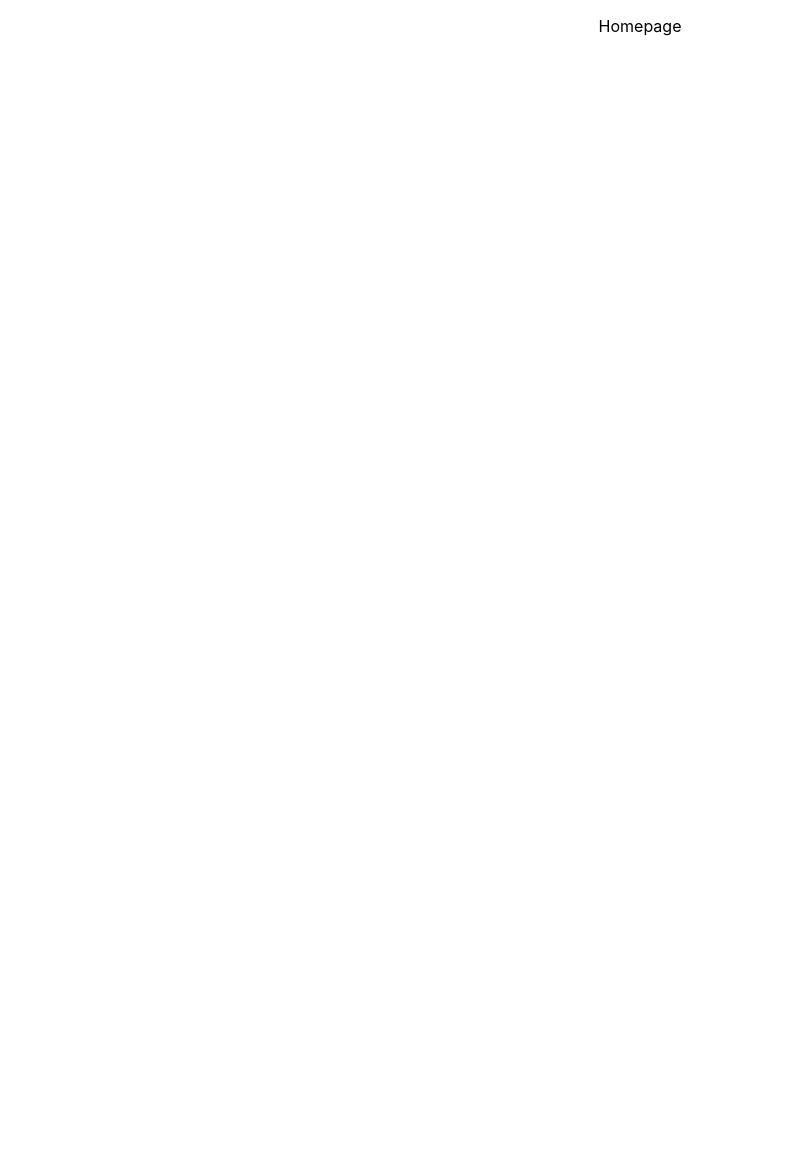
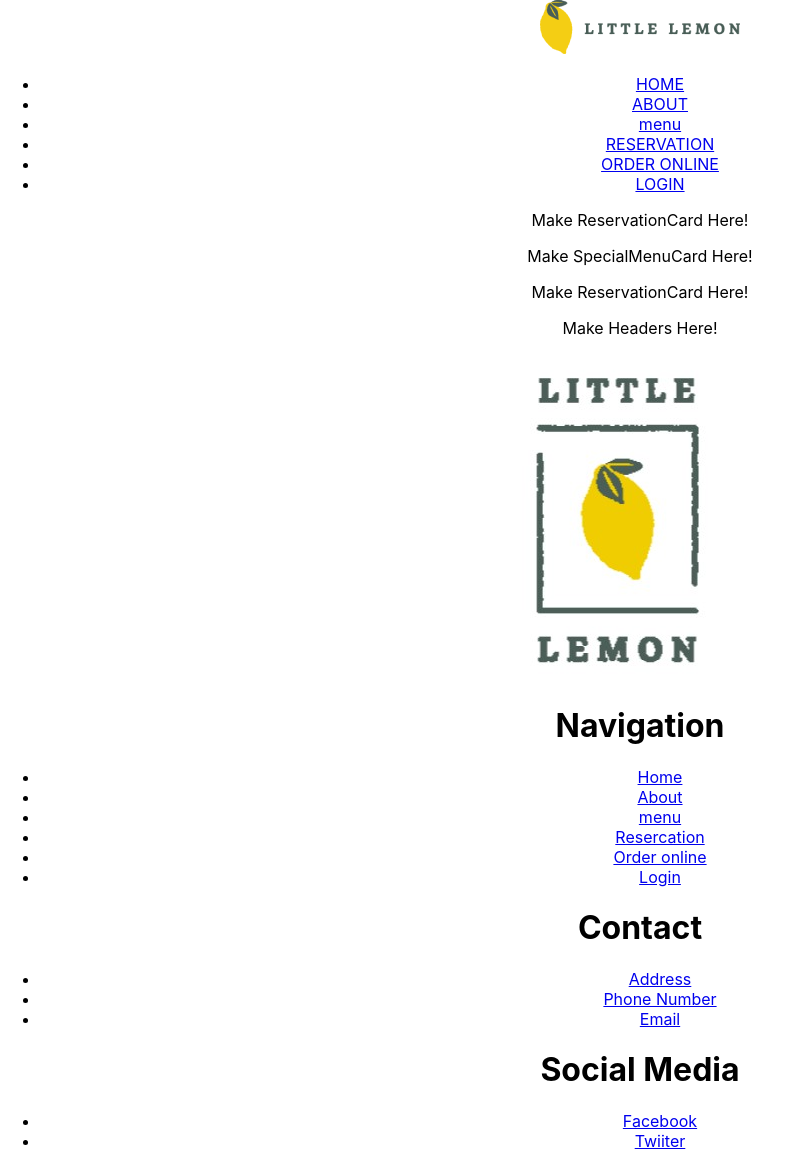
Before and after one commit to HermaeusMorea/little-lemon, a React (Create React App) app: page / in a window 1280 px wide. Shown: the whole page, without its empty margins (0-792 px from the left). Before the commit the page ends 800 px from the top, so only its background shows below. Built offline with nearby package versions, Linux system fonts and the light colour scheme.

Commit message:
new change

```diff
--- a/src/App.js
+++ b/src/App.js
@@ -1,10 +1,18 @@
-
+import React from 'react';
 import './App.css';
-
+import MetaTags from './components/MetaTags';
+import Nav from './components/Nav';
+import Main from './components/Main';
+import Header from './components/Header';
+import Footer from './components/Footer';
 function App() {
   return (
     <div className="App">
-      <p>Homepage</p>
+      <MetaTags/>
+      <Nav/>
+      <Main/>
+      <Header/>
+      <Footer/>
     </div>
   );
 }
--- /dev/null
+++ b/src/components/Footer.js
@@ -0,0 +1,37 @@
+import React from 'react';
+import logo from './source/FooterLogo.jpg';
+function Footer() {
+  return (
+    <div>
+      <img alt='logo' src={logo}/>
+      <h1>
+      Navigation
+      </h1>
+      <ul>
+          <li><a href="/">Home</a></li>
+          <li><a href="/about">About</a></li>
+          <li><a href="/menu">menu</a></li>
+          <li><a href="/reservation">Resercation</a></li>
+          <li><a href="/order">Order online</a></li>
+          <li><a href="/LOGIN">Login</a></li>
+        </ul>
+      <h1>
+      Contact
+      </h1>
+      <ul>
+          <li><a href="/address">Address</a></li>
+          <li><a href="/phonenumber">Phone Number</a></li>
+          <li><a href="/email">Email</a></li>
+        </ul>
+      <h1>
+      Social Media
+      </h1>
+      <ul>
+          <li><a href="/facebook">Facebook</a></li>
+          <li><a href="/twiiter">Twiiter</a></li>
+      </ul>
+    </div>
+  );
+}
+
+export default Footer;
--- /dev/null
+++ b/src/components/Header.js
@@ -0,0 +1,11 @@
+import React from 'react';
+
+function Header() {
+  return (
+    <div>
+      <p>Make Headers Here!</p>
+    </div>
+  );
+}
+
+export default Header;
--- /dev/null
+++ b/src/components/Main.js
@@ -0,0 +1,15 @@
+import React from 'react';
+import ReservationCard from './ReservationCard';
+import SpecialMenuCard from './SpecialMenuCard';
+import TestimonialsCard from './TestimonialsCard';
+function Main() {
+  return (
+    <div>
+      <ReservationCard/>
+      <SpecialMenuCard/>
+      <TestimonialsCard/>
+    </div>
+  );
+}
+
+export default Main;
--- /dev/null
+++ b/src/components/MetaTags.js
@@ -0,0 +1,14 @@
+import React from 'react';
+import logo from "./source/Logo.png";
+function MetaTags() {
+  return (
+    <div>
+      <meta name="description" content="little lemon restaurant page"/>
+      <meta name="og:title" content="little lemon-a family owned Mediterranean restaurant"/>
+      <meta name="og:description" content="We are a family owned Mediterranean restaurant, focused on traditional recipes served with a modern twist."/>
+      <meta name="og:image" content={logo}/>
+    </div>
+  );
+}
+
+export default MetaTags;
--- /dev/null
+++ b/src/components/Nav.js
@@ -0,0 +1,19 @@
+import React from 'react';
+import logo from './source/Logo.png'
+function Nav() {
+  return (
+    <div>
+      <img alt="logo" src={logo}/>
+      <ul>
+          <li><a href="/">HOME</a></li>
+          <li><a href="/about">ABOUT</a></li>
+          <li><a href="/menu">menu</a></li>
+          <li><a href="/reservation">RESERVATION</a></li>
+          <li><a href="/order">ORDER ONLINE</a></li>
+          <li><a href="/LOGIN">LOGIN</a></li>
+        </ul>
+    </div>
+  );
+}
+
+export default Nav;
--- /dev/null
+++ b/src/components/ReservationCard.js
@@ -0,0 +1,11 @@
+import React from 'react';
+
+function ReservationCard() {
+  return (
+    <div>
+      <p>Make ReservationCard Here!</p>
+    </div>
+  );
+}
+
+export default ReservationCard;
--- /dev/null
+++ b/src/components/SpecialMenuCard.js
@@ -0,0 +1,11 @@
+import React from 'react';
+
+function SpecialMenuCard() {
+  return (
+    <div>
+      <p>Make SpecialMenuCard Here!</p>
+    </div>
+  );
+}
+
+export default SpecialMenuCard;
--- /dev/null
+++ b/src/components/TestimonialsCard.js
@@ -0,0 +1,11 @@
+import React from 'react';
+
+function TestimonialsCard() {
+  return (
+    <div>
+      <p>Make ReservationCard Here!</p>
+    </div>
+  );
+}
+
+export default TestimonialsCard;
```
Also changed, not shown: src/components/source/FooterLogo.jpg (added), src/components/source/Logo.png (added).
